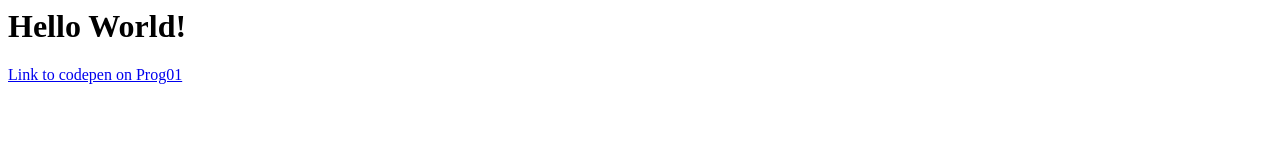
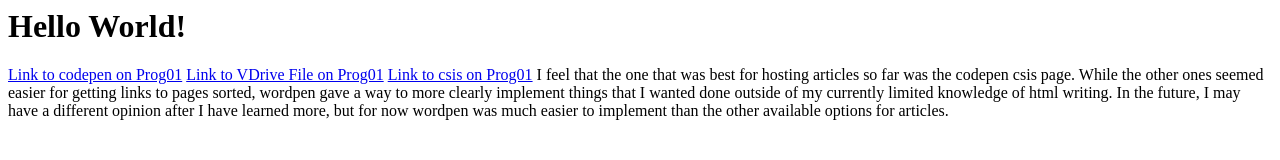
Before and after one commit to mdneilso/index.html, a plain HTML site: page index.html in a window 1280 px wide. Drawn offline with Linux system fonts and the light colour scheme.

Commit message:
Update index.html

```diff
--- a/index.html
+++ b/index.html
@@ -1,2 +1,10 @@
 <h1>Hello World!</h1>
+<p>
 <a href="https://codepen.io/mdneilso/pen/pOaPdL">Link to codepen on Prog01</a>
+<a href="https://vdrive.svsu.edu/htcomnet/Handlers/Download.ashx?action=download&file=Home%20Folder%2Fpublic_html%2Fprog01.html">Link to VDrive File on Prog01</a>
+<a href="https://cis255.wordpress.com/picking-a-cat-michael-neilson/">Link to csis on Prog01</a>
+I feel that the one that was best for hosting articles so far was the codepen csis page. While the other ones seemed easier
+  for getting links to pages sorted, wordpen gave a way to more clearly implement things that I wanted done outside of my
+  currently limited knowledge of html writing. In the future, I may have a different opinion after I have learned more, but
+  for now wordpen was much easier to implement than the other available options for articles.
+</p>
```
